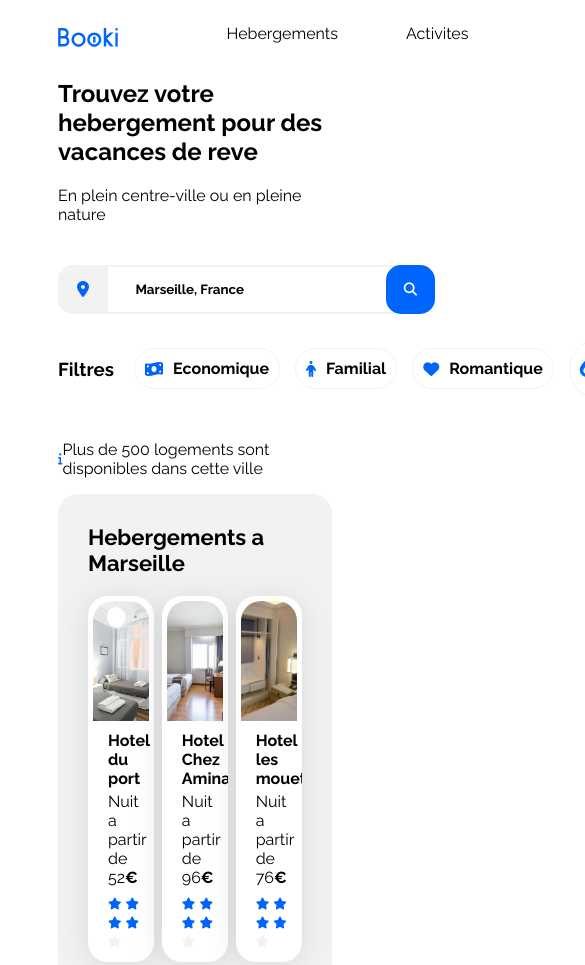
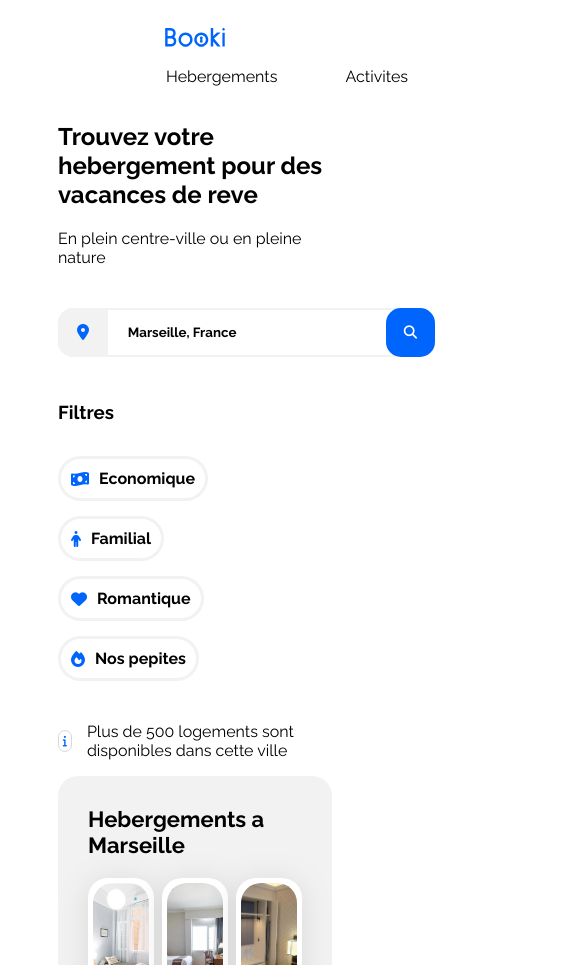
Before and after one commit to bretgwenael/Booki, a plain HTML site: page index.html in a window 390 px wide. Shown: the top 965 px of the page, 585 px wide, since content can reach past the window. Drawn offline with Linux system fonts and the light colour scheme.

Commit message:
ajout contenu filtres et header

```diff
--- a/css/style.css
+++ b/css/style.css
@@ -127,7 +127,7 @@ nav ul li a:hover {
 .search-input {
     width: 100%;
     height: 100%;
-    padding-left: 20%;
+    padding-left: 18%;
     padding-right: 40%;
     border-radius: 15px;
     border: 2px solid #F2F2F2;
@@ -148,6 +148,10 @@ nav ul li a:hover {
     border-style: none;
 }
 
+.glass-input {
+    opacity: 0;
+}
+
 input::placeholder {
     color: black;
 }
@@ -162,7 +166,7 @@ input::placeholder {
 .filters {
     display: flex;
     align-items: center;
-    border: #F2F2F2 1px solid;
+    border: #F2F2F2 3px solid;
     border-radius: 40px;
     padding: 10px;
     margin-right: 15px;
@@ -435,10 +439,53 @@ input::placeholder {
     .populaires-cards .card-subtitle {
         font-size: 13px;
     }
-}
+
+    /* filtres */
+
+    .filtres-title {
+        width: 100%;
+    }
+
+    .filters-container {
+        flex-wrap: wrap;
+    }
+
+    .filters {
+        margin-top: 15px;
+    }
+
+
+    }
 
 /* Small devices (phones, less than 768px) */
 @media (max-width: 767.98px) {
+    /* header */
+
+    header {
+    flex-direction: column;
+    justify-content: center;
+    align-items: center;
+    }
+
+    nav {
+        width: 100%;
+    }
+
+    .navbar-items {
+
+    }
+
+    .branding {
+        width: 100%;
+    }
+
+    nav ul li a:hover {
+        border-bottom :#0065FC solid;
+        border-top: none;
+        padding-bottom: 21px;
+        color: #0065FC;
+    }
+
     /* Loupe */
     .submit-input {
         display: none;
@@ -453,9 +500,17 @@ input::placeholder {
         height: 100%;
         width: 13%;
         border-style: none;
+        opacity: 1;
     }
 
     .fa-magnifying-glass {
         color: white;
     }
+
+    /* filters */
+
+    .filters {
+        justify-content: space-between;
+    }
+
 }
--- a/index.html
+++ b/index.html
@@ -62,7 +62,7 @@
                     </div>
                 </div>
                 <div class="informations">
-                    <div class="  "><i class="fa-solid fa-info fa-xs"></i></div>
+                    <div class="i-icon"><i class="fa-solid fa-info fa-xs"></i></div>
                     <p>Plus de 500 logements sont disponibles dans cette ville</p>
                 </div>
             </section>
```
